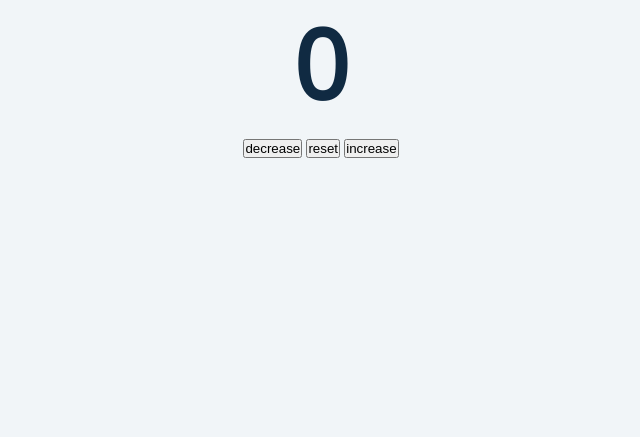
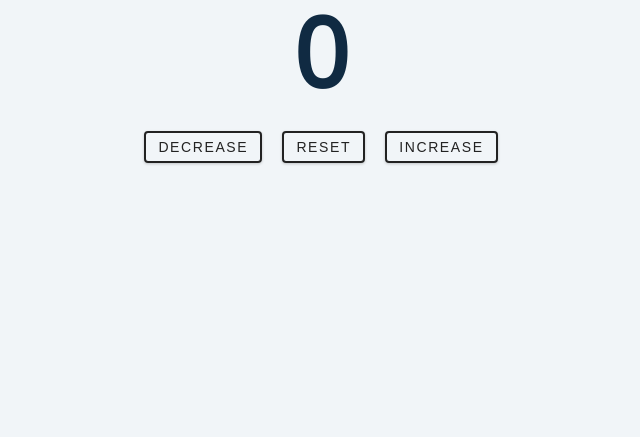
Before and after one commit to PearlPhahlane/Counter, a plain HTML site: page index.html in a window 1280 px wide. Shown: the part 363-800 px from the top of the page, without its empty margins (319-959 px from the left). Drawn offline with nearby package versions, Linux system fonts and the light colour scheme.

Commit message:
set initial count and selec value and buttons, also debug by fixing spelling of class in html

```diff
--- a/index.html
+++ b/index.html
@@ -14,9 +14,9 @@
             </h1>
             <span id="value">0</span>
             <div class="button-container">
-                <button class="btn-decrease">decrease</button>
-                <button clas="btn-reset">reset</button>
-                <button class="btn-increase">increase</button>
+                <button class="btn decrease">decrease</button>
+                <button class="btn reset">reset</button>
+                <button class="btn increase">increase</button>
             </div>
 
         </div>
--- a/index.js
+++ b/index.js
@@ -0,0 +1,6 @@
+let count = 0;
+
+const value = document.querySelector("#value");
+const btns = document.querySelectorAll(".btn");
+
+console.log(btns);
```
